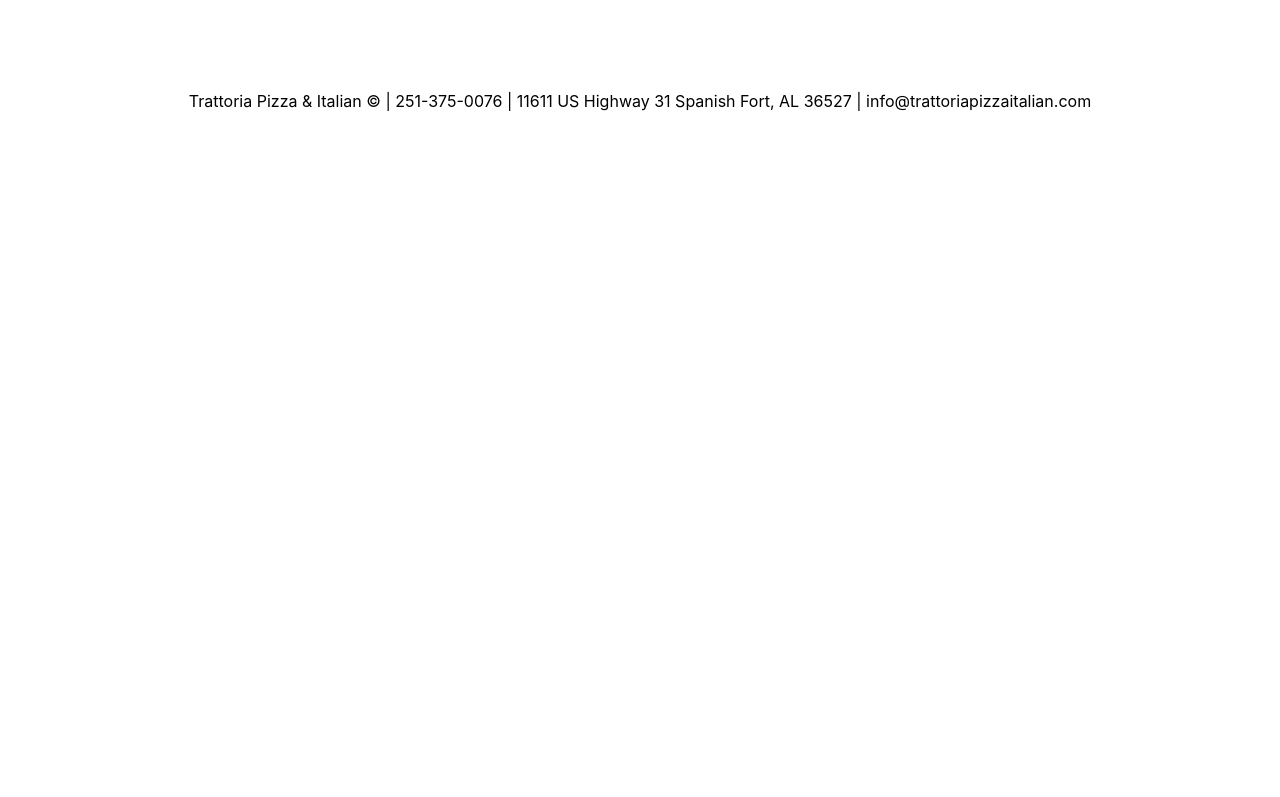
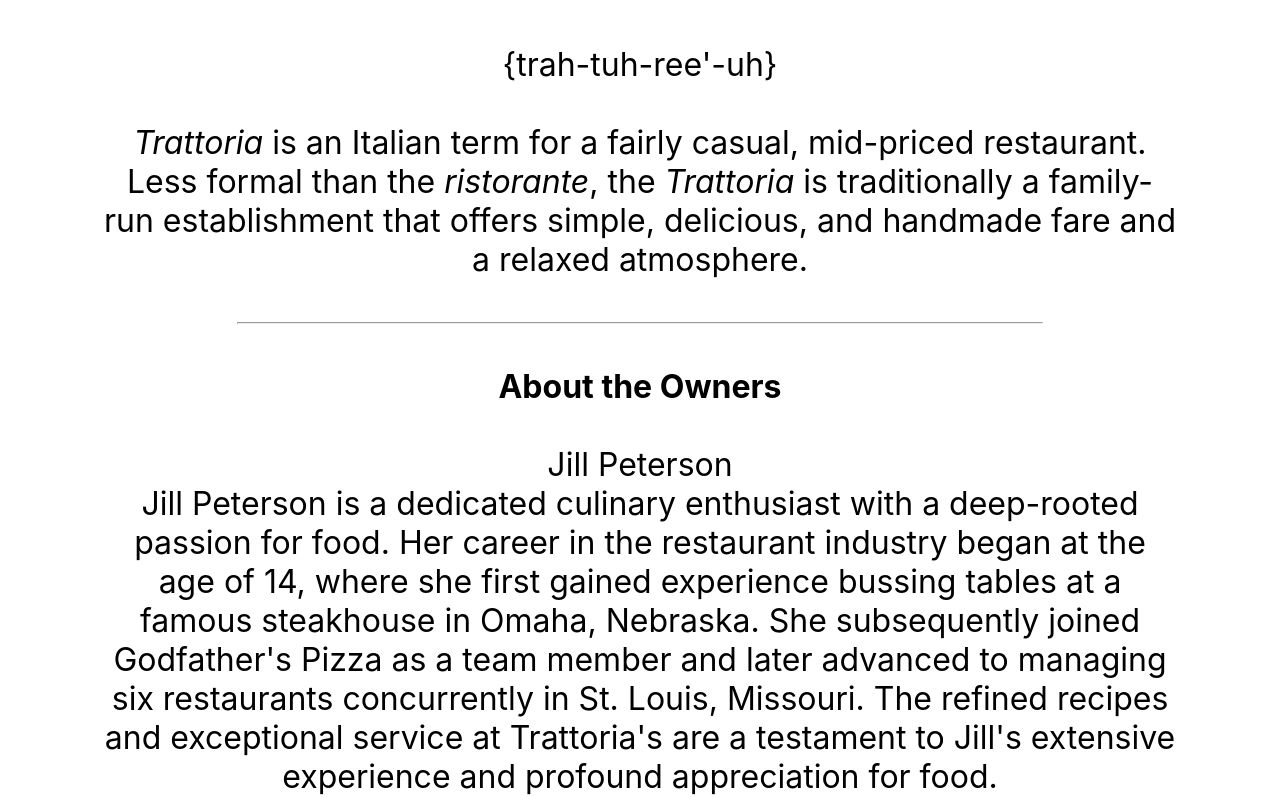
Before and after one commit to enova003/trattoria-pizzeria, a React (Create React App) app: page /about in a window 1280 px wide. Shown: the part 843-1640 px from the top of the page. Before the commit the page ends 967 px from the top, so only its background shows below. Built offline with nearby package versions, Linux system fonts and the light colour scheme.

Commit message:
css and about/index.js

```diff
--- a/src/about/index.js
+++ b/src/about/index.js
@@ -1,5 +1,5 @@
 import React from "react";
-import "./index.css";
+import "./about.css";
 
 function About() {
   return (
@@ -10,6 +10,47 @@
       <div className="about-content">
         <h1 className="title">About</h1>
         <hr className="line"></hr>
+        <p className="conten">
+          <b className="title">
+            What is a <em>Trattoria</em>?
+          </b>
+          <br />
+          <br />
+          {`{trah-tuh-ree'-uh}`}
+          <br />
+          <br />
+          <em>Trattoria</em> is an Italian term for a fairly casual, mid-priced
+          restaurant. Less formal than the <em>ristorante</em>, the{" "}
+          <em>Trattoria</em> is traditionally a family-run establishment that
+          offers simple, delicious, and handmade fare and a relaxed atmosphere.
+        </p>
+        <hr className="line"></hr>
+        <p className="content">
+          <b className="title">About the Owners</b>
+          <br /> <br />
+          Jill Peterson <br />
+          Jill Peterson is a dedicated culinary enthusiast with a deep-rooted
+          passion for food. Her career in the restaurant industry began at the
+          age of 14, where she first gained experience bussing tables at a
+          famous steakhouse in Omaha, Nebraska. She subsequently joined
+          Godfather's Pizza as a team member and later advanced to managing six
+          restaurants concurrently in St. Louis, Missouri. The refined recipes
+          and exceptional service at Trattoria's are a testament to Jill's
+          extensive experience and profound appreciation for food.
+          <br /> <br />
+          Greg Peterson <br />
+          Greg Peterson embarked on his culinary journey at the age of 14,
+          starting as a pizza maker in a modest pizzeria in Chicago. His
+          experience includes roles in bussing tables and cooking throughout
+          high school. Following his transition to a career in broadcast
+          journalism, where he now serves as a news anchor for NBC 15 in Mobile,
+          Alabama, Greg has traveled to many different locations across the
+          country. Despite his diverse career, he has always been drawn to
+          authentic Italian cuisine. His innovative approach of blending the
+          casual, delectable offerings of Little Italy in New York City with the
+          warm hospitality of South Alabama has resulted in a remarkable
+          culinary fusion.
+        </p>
       </div>
     </div>
   );
--- a/src/home/index.js
+++ b/src/home/index.js
@@ -1,5 +1,5 @@
 import React from "react";
-import "./index.css";
+import "./home.css";
 
 function Home() {
   return (
@@ -11,7 +11,7 @@
         <h1 className="title">Trattoria Pizza & Italian</h1>
         <hr className="line"></hr>
         <p className="quiz">
-          Not sure what to order?
+          Unsure what pizza to order?
           <br />
           Try taking our quick, 5-question pizza quiz
         </p>
--- a/src/menu/index.js
+++ b/src/menu/index.js
@@ -1,5 +1,5 @@
 import React from "react";
-import "./index.css";
+import "./menu.css";
 
 function Menu() {
   return (
@@ -8,7 +8,7 @@
         <img className="banner" src="./images/banner2.jpg" alt="banner" />
       </div>
       <div className="menu-content">
-        <h1 className="title">Menu</h1>
+      <h1 className="menu-title">Menu</h1>
         <hr className="line"></hr>
         <div className="menu">
           <div className="left-column">
@@ -178,13 +178,6 @@
               <b>Cheese Ravioli | $7.99</b>
               <br />
             </p>
-            <h2 className="title">
-              Soft Drinks<hr className="entity-line"></hr>
-            </h2>
-            <p className="content">
-              Coke, Diet Coke, Coke Zero, Sprite, Barq's Root Beer, Dr. Pepper,
-              Sweet Tea, Unsweet Tea, Pink Lemonade.
-            </p>
           </div>
           <div className="right-column">
             <h2 className="title">
@@ -329,6 +322,13 @@
               olives, green olives, ricotta cheese, spinach, artichoke hearts,
               jalapeño, banana peppers, pineapple.
             </p>
+            <h2 className="title">
+              Soft Drinks<hr className="entity-line"></hr>
+            </h2>
+            <p className="content">
+              Coke, Diet Coke, Coke Zero, Sprite, Barq's Root Beer, Dr. Pepper,
+              Sweet Tea, Unsweet Tea, Pink Lemonade.
+            </p>
             <p className="content">
               <b>*</b> Consuming raw or uncooked food may increase your risk of
               foodborne illness.
--- a/src/menu/index.css
+++ b/src/menu/menu.css
@@ -35,12 +35,28 @@
   margin-bottom: 15%;
 }
 
-.title {
+.menu-title {
+  font-size: 4rem;
+}
+
+h2 {
+  font-size: 2rem;
   margin-bottom: 10%;
 }
 
 @media only screen and (max-width: 600px) {
+  .right-column,
+  .left-column,
+  .menu,
   .menu-content {
     font-size: 10px;
   }
+
+  h2 {
+    font-size: 14px;
+  }
+
+  .menu-title {
+    font-size: 20px;
+  }
 }
--- a/src/pizza-quiz/index.js
+++ b/src/pizza-quiz/index.js
@@ -1,5 +1,5 @@
 import React from "react";
-import "./index.css";
+import "./pizza-quiz.css";
 
 function Quiz() {
   return (
```
Also changed, not shown: src/about/about.css (renamed from src/about/index.css), src/home/home.css (renamed from src/home/index.css), src/pizza-quiz/pizza-quiz.css (renamed from src/pizza-quiz/index.css).
